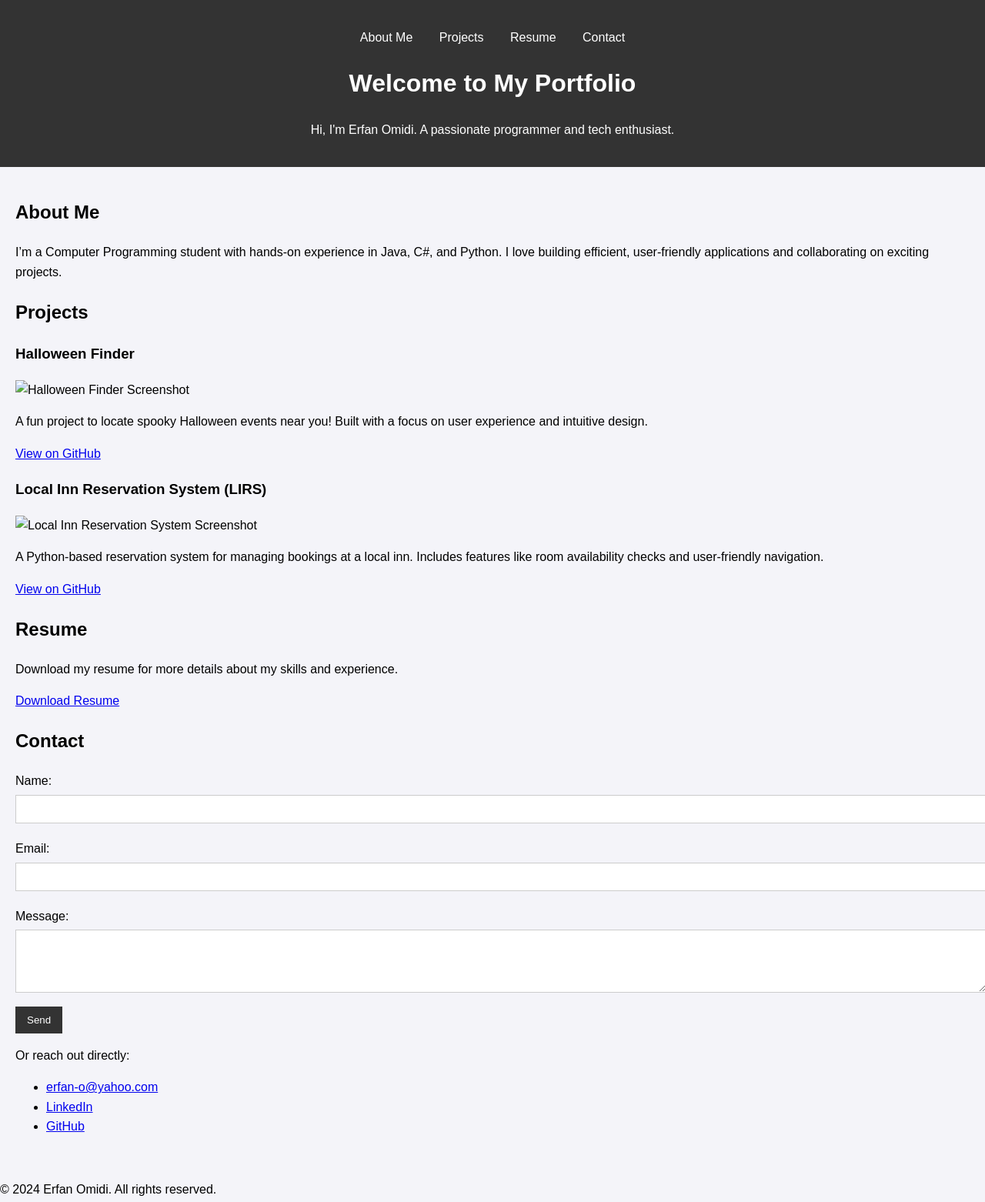
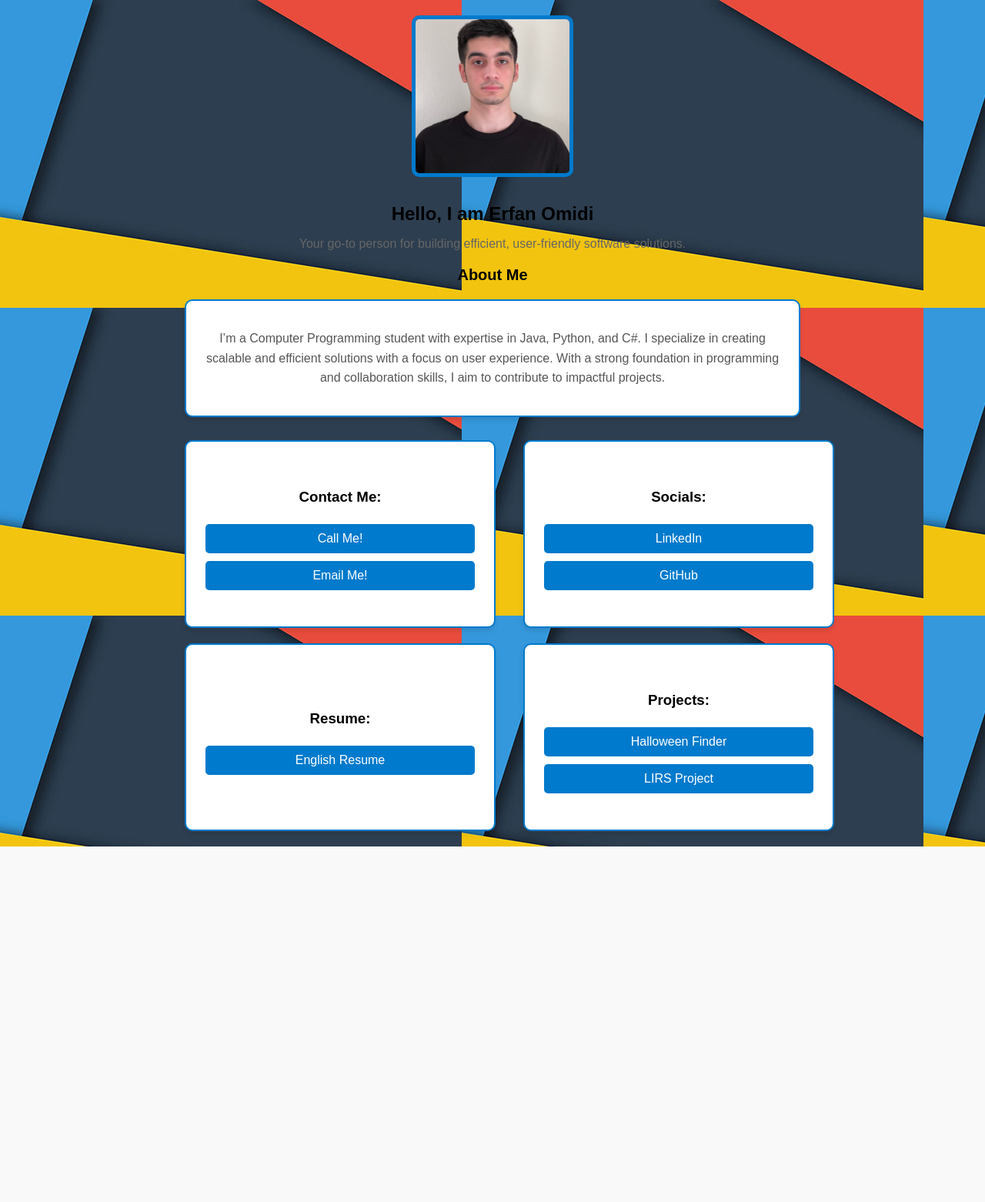
Before and after one commit to erffnn/Portfolio, a plain HTML site: page index.html in a window 1280 px wide. Shown: the whole page at 77% size. After the commit the page ends 1100 px from the top, so only its background shows below. Drawn offline with Linux system fonts and the light colour scheme.

Commit message:
Updated my Portfolio

```diff
--- a/index.html
+++ b/index.html
@@ -7,75 +7,63 @@
     <link rel="stylesheet" href="style.css">
 </head>
 <body>
-    <header>
-        <nav>
-            <ul>
-                <li><a href="#about">About Me</a></li>
-                <li><a href="#projects">Projects</a></li>
-                <li><a href="#resume">Resume</a></li>
-                <li><a href="#contact">Contact</a></li>
-            </ul>
-        </nav>
-        <h1>Welcome to My Portfolio</h1>
-        <p>Hi, I'm Erfan Omidi. A passionate programmer and tech enthusiast.</p>
-    </header>
+    <div class="container">
+        <!-- Profile Section -->
+        <div class="profile">
+            <div class="profile-pic">
+                <img src="your-photo.jpg" alt="Erfan Omidi">
+            </div>
+            <h1>Hello, I am <span>Erfan Omidi</span></h1>
+            <p>Your go-to person for building efficient, user-friendly software solutions.</p>
+        </div>
 
-    <main>
-        <section id="about">
+        <!-- About Me Section -->
+        <div class="about">
             <h2>About Me</h2>
-            <p>
-                I’m a Computer Programming student with hands-on experience in Java, C#, and Python.
-                I love building efficient, user-friendly applications and collaborating on exciting projects.
-            </p>
-        </section>
+            <div class="about-box">
+                <p>
+                    I’m a Computer Programming student with expertise in Java, Python, and C#.
+                    I specialize in creating scalable and efficient solutions with a focus on user experience.
+                    With a strong foundation in programming and collaboration skills, I aim to contribute to impactful projects.
+                </p>
+            </div>
+        </div>
 
-        <section id="projects">
-            <h2>Projects</h2>
-            <div class="project">
-                <h3>Halloween Finder</h3>
-                <img src="halloween-finder-screenshot.png" alt="Halloween Finder Screenshot" style="width:100%; max-width:600px;">
-                <p>A fun project to locate spooky Halloween events near you! Built with a focus on user experience and intuitive design.</p>
-                <a href="https://github.com/erffnn/Halloween.Finder" target="_blank">View on GitHub</a>
+        <!-- Grid Layout -->
+        <div class="grid">
+            <!-- Left Column -->
+            <div class="left-column">
+                <!-- Contact Section -->
+                <div class="box">
+                    <h3>Contact Me:</h3>
+                    <button onclick="window.location.href='tel:+14387286562'">Call Me!</button>
+                    <button onclick="window.location.href='mailto:erfan-o@yahoo.com'">Email Me!</button>
+                </div>
+
+                <!-- Resume Section -->
+                <div class="box">
+                    <h3>Resume:</h3>
+                    <button onclick="window.location.href='Erfan_Omidi_Resume.pdf'">English Resume</button>
+                </div>
             </div>
-            <div class="project">
-                <h3>Local Inn Reservation System (LIRS)</h3>
-                <img src="local-inn-reservation-screenshot.png" alt="Local Inn Reservation System Screenshot" style="width:100%; max-width:600px;">
-                <p>A Python-based reservation system for managing bookings at a local inn. Includes features like room availability checks and user-friendly navigation.</p>
-                <a href="https://github.com/erffnn/Local-Inn-Reservation-system-LIRS" target="_blank">View on GitHub</a>
+
+            <!-- Right Column -->
+            <div class="right-column">
+                <!-- Socials Section -->
+                <div class="box">
+                    <h3>Socials:</h3>
+                    <button onclick="window.location.href='https://www.linkedin.com/in/erfan-omidi-84908a255/'">LinkedIn</button>
+                    <button onclick="window.location.href='https://github.com/erffnn'">GitHub</button>
+                </div>
+
+                <!-- Projects Section -->
+                <div class="box">
+                    <h3>Projects:</h3>
+                    <button onclick="window.location.href='https://github.com/erffnn/Halloween.Finder'">Halloween Finder</button>
+                    <button onclick="window.location.href='https://github.com/erffnn/Local-Inn-Reservation-system-LIRS'">LIRS Project</button>
+                </div>
             </div>
-        </section>
-
-        <section id="resume">
-            <h2>Resume</h2>
-            <p>Download my resume for more details about my skills and experience.</p>
-            <a href="Erfan_Omidi_Resume.pdf" download>Download Resume</a>
-        </section>
-
-        <section id="contact">
-            <h2>Contact</h2>
-            <form action="https://formsubmit.co/your-email@example.com" method="POST">
-                <label for="name">Name:</label>
-                <input type="text" id="name" name="name" required>
-
-                <label for="email">Email:</label>
-                <input type="email" id="email" name="email" required>
-
-                <label for="message">Message:</label>
-                <textarea id="message" name="message" rows="4" required></textarea>
-
-                <button type="submit">Send</button>
-            </form>
-            <p>Or reach out directly:</p>
-            <ul>
-                <li><a href="mailto:erfan_o@yahoo.com">erfan-o@yahoo.com</a></li>
-                <li><a href="https://www.linkedin.com/in/erfan-omidi-84908a255/" target="_blank">LinkedIn</a></li>
-                <li><a href="https://github.com/erffnn" target="_blank">GitHub</a></li>
-            </ul>
-        </section>
-    </main>
-
-    <footer>
-        <p>&copy; 2024 Erfan Omidi. All rights reserved.</p>
-    </footer>
+        </div>
+    </div>
 </body>
 </html>
--- a/style.css
+++ b/style.css
@@ -1,65 +1,113 @@
+/* General Body Styles */
 body {
     font-family: Arial, sans-serif;
-    line-height: 1.6;
     margin: 0;
     padding: 0;
-    background-color: #f4f4f9;
-}
-
-header {
-    background: #333;
-    color: #fff;
-    padding: 20px;
+    background-color: #f9f9f9;
+    background-image: url('background-pattern.jpg'); /* Add your background pattern here */
+    color: #000000;
     text-align: center;
 }
 
-nav ul {
-    list-style: none;
-    padding: 0;
-}
-
-nav ul li {
-    display: inline;
-    margin: 0 15px;
-}
-
-nav ul li a {
-    color: #fff;
-    text-decoration: none;
-}
-
-main {
+/* Container */
+.container {
+    max-width: 800px;
+    margin: 0 auto;
     padding: 20px;
 }
 
-section {
+/* Profile Section */
+.profile-pic img {
+    width: 200px;
+    height: 200px;
+    object-fit: cover;
+    border-radius: 10px;
+    border: 5px solid #007acc;
     margin-bottom: 20px;
 }
 
-.project img {
-    width: 100%;
-    max-width: 600px;
-    height: auto;
-    display: block;
+.profile h1 {
+    font-size: 24px;
     margin: 10px 0;
 }
 
-form label {
-    display: block;
-    margin: 10px 0 5px;
+.profile span {
+    color: #000000;
+    font-weight: bold;
 }
 
-form input, form textarea {
-    width: 100%;
-    padding: 10px;
-    margin-bottom: 10px;
-    border: 1px solid #ccc;
+.profile p {
+    font-size: 16px;
+    color: #666;
 }
 
-form button {
-    padding: 10px 15px;
-    background: #333;
+/* About Me Section */
+.about h2 {
+    font-size: 20px;
+    margin: 20px 0;
+}
+
+.about-box {
+    border: 2px solid #007acc;
+    padding: 20px;
+    border-radius: 10px;
+    background-color: #fff;
+    box-shadow: 0 4px 6px rgba(0, 0, 0, 0.1);
+    display: inline-block;
+}
+
+.about-box p {
+    font-size: 16px;
+    line-height: 1.6;
+    color: #555;
+}
+
+/* Grid Layout */
+.grid {
+    display: flex;
+    justify-content: space-between;
+    gap: 20px; /* Adds space between columns */
+    margin-top: 30px;
+}
+
+/* Left and Right Columns */
+.left-column,
+.right-column {
+    width: 45%;
+    display: flex;
+    flex-direction: column;
+    gap: 20px; /* Adds space between boxes */
+}
+
+/* Box Styling */
+.box {
+    border: 2px solid #007acc;
+    padding: 20px;
+    border-radius: 10px;
+    background-color: #fff;
+    box-shadow: 0 4px 6px rgba(0, 0, 0, 0.1);
+    text-align: center;
+    width: 100%; /* Ensures all boxes take full column width */
+    min-height: 200px; /* Sets a consistent height for all sections */
+    display: flex;
+    flex-direction: column;
+    justify-content: center;
+}
+
+/* Buttons */
+button {
+    background-color: #007acc;
     color: #fff;
     border: none;
+    padding: 10px 20px;
+    font-size: 16px;
+    border-radius: 5px;
     cursor: pointer;
+    margin: 5px;
+    transition: background-color 0.3s ease, transform 0.2s ease;
 }
+
+button:hover {
+    background-color: #005f99;
+    transform: scale(1.05);
+}
```
Also changed, not shown: background-pattern.jpg (added), your-photo.jpg (added).
